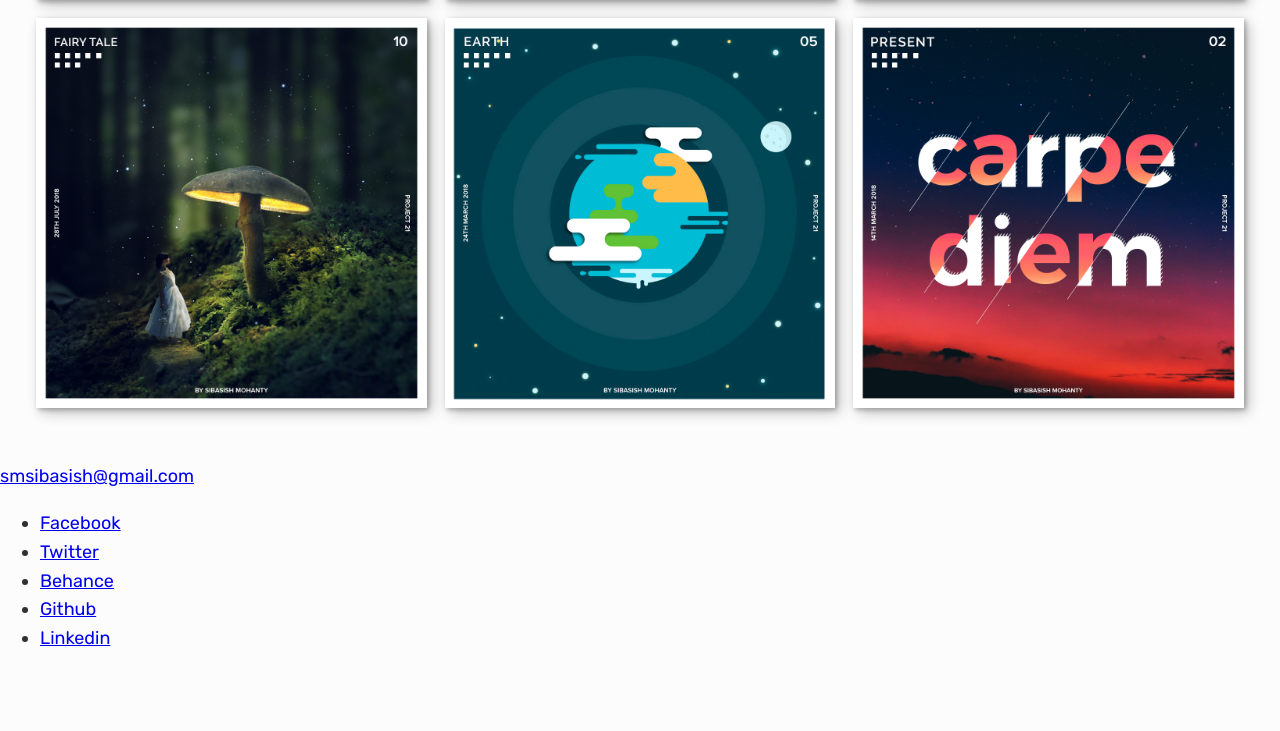
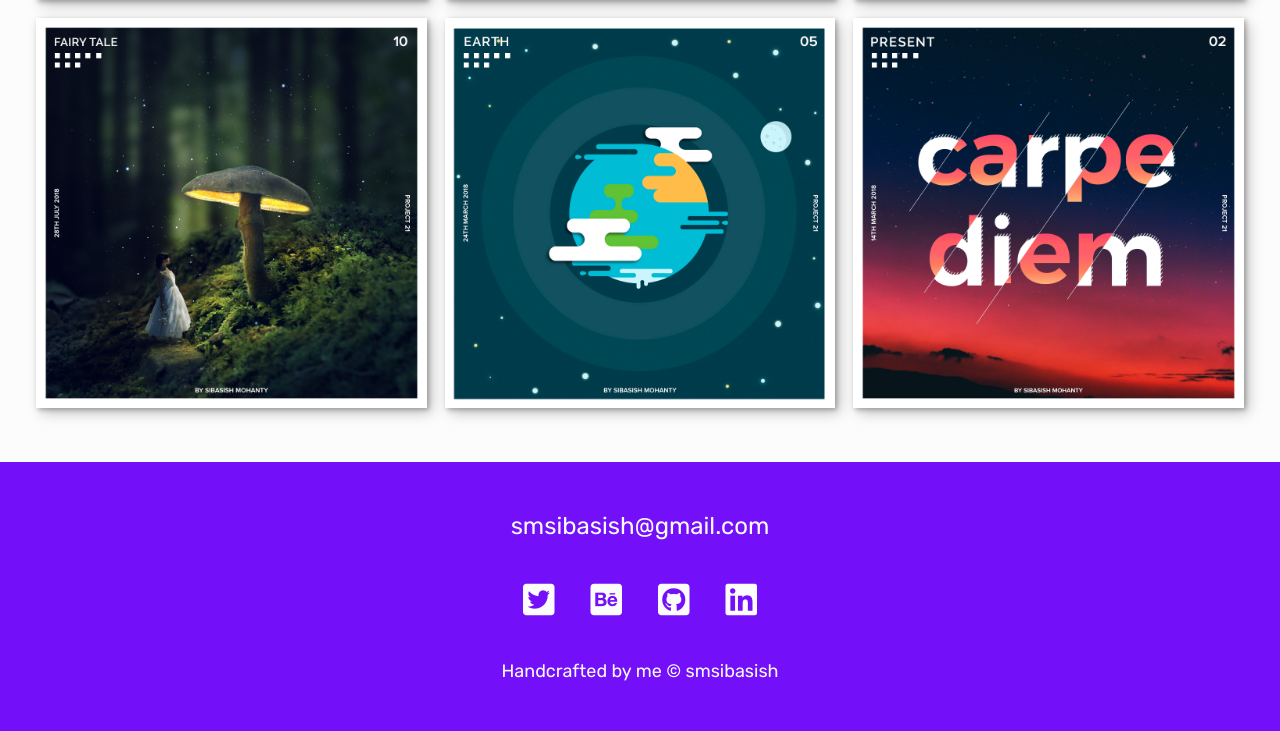
Before and after one commit to sibasishm/my-portfolio, a plain HTML site: page index.html in a window 1280 px wide. Shown: the part 1292-2023 px from the top of the page. Before the commit the page ends 1963 px from the top, so only its background shows below. Drawn offline with nearby package versions, Linux system fonts and the light colour scheme.

Commit message:
footer done

```diff
--- a/assets/stylesheets/style.css
+++ b/assets/stylesheets/style.css
@@ -16,8 +16,7 @@
 
     --clr-light: #fcfcfc;
     --clr-dark: #303030;
-    --clr-accent: #1974a3;
-    --clr-secondary: #2874f6;
+    --clr-accent: #7410f9;
 
     --fs-h1: 2.75rem;
     --fs-h2: 2rem;
@@ -52,6 +51,11 @@ body {
 img {
     display: block;
     max-width: 100%;
+}
+
+a {
+    color: inherit;
+    text-decoration: none;
 }
 
 section {
@@ -158,6 +162,7 @@ nav {
 .about {
     background-color: var(--clr-accent);
     color: var(--clr-light);
+    text-align: center;
 }
 
 /* Works */
@@ -187,3 +192,33 @@ nav {
     transform: scale(1.1);
     opacity: 0.25;
 }
+
+/* Footer */
+.footer {
+    background-color: var(--clr-accent);
+    color: var(--clr-light);
+    text-align: center;
+    padding: 2.5em 0;
+}
+
+.social-link {
+    list-style: none;
+    display: flex;
+    justify-content: center;
+    padding: 0;
+    margin: 2em 0;
+}
+
+.social-list__link {
+    margin: 0 0.5em;
+    padding: 0.5em;
+}
+
+.footer__link:hover,
+.social-list__link:hover {
+    opacity: 1;
+}
+
+.footer__link:hover {
+    text-decoration: underline;
+}
--- a/index.html
+++ b/index.html
@@ -136,27 +136,33 @@
 		</section>
 
 		<!-- Footer -->
-		<footer id="contact">
-			<a href="mailto:smsibasish@gmail.com" class="footer__link"
+		<footer id="contact" class="footer">
+			<a href="mailto:smsibasish@gmail.com" class="subtitle footer__link"
 				>smsibasish@gmail.com</a
 			>
 			<ul class="social-link">
 				<li class="social-list__item">
-					<a href="#" class="social-list__link">Facebook</a>
+					<a href="#" class="social-list__link"
+						><i class="fab fa-twitter-square fa-2x"></i
+					></a>
 				</li>
 				<li class="social-list__item">
-					<a href="#" class="social-list__link">Twitter</a>
+					<a href="#" class="social-list__link"
+						><i class="fab fa-behance-square fa-2x"></i
+					></a>
 				</li>
 				<li class="social-list__item">
-					<a href="#" class="social-list__link">Behance</a>
+					<a href="#" class="social-list__link"
+						><i class="fab fa-github-square fa-2x"></i
+					></a>
 				</li>
 				<li class="social-list__item">
-					<a href="#" class="social-list__link">Github</a>
-				</li>
-				<li class="social-list__item">
-					<a href="#" class="social-list__link">Linkedin</a>
+					<a href="#" class="social-list__link"
+						><i class="fab fa-linkedin fa-2x"></i
+					></a>
 				</li>
 			</ul>
+			Handcrafted by me &copy; smsibasish
 		</footer>
 	</body>
 </html>
```
